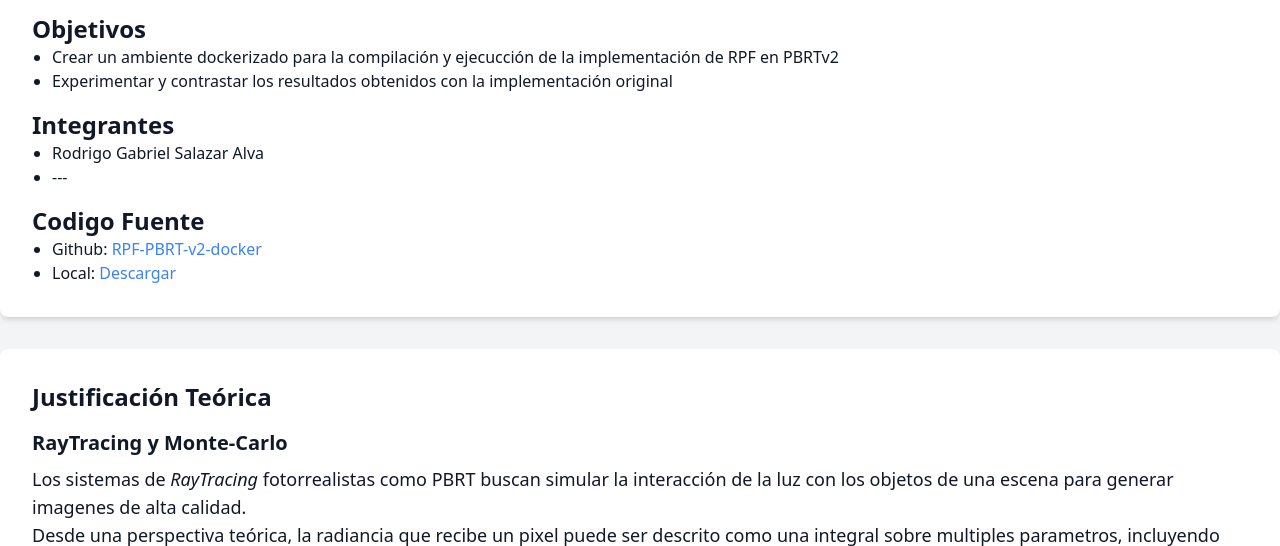
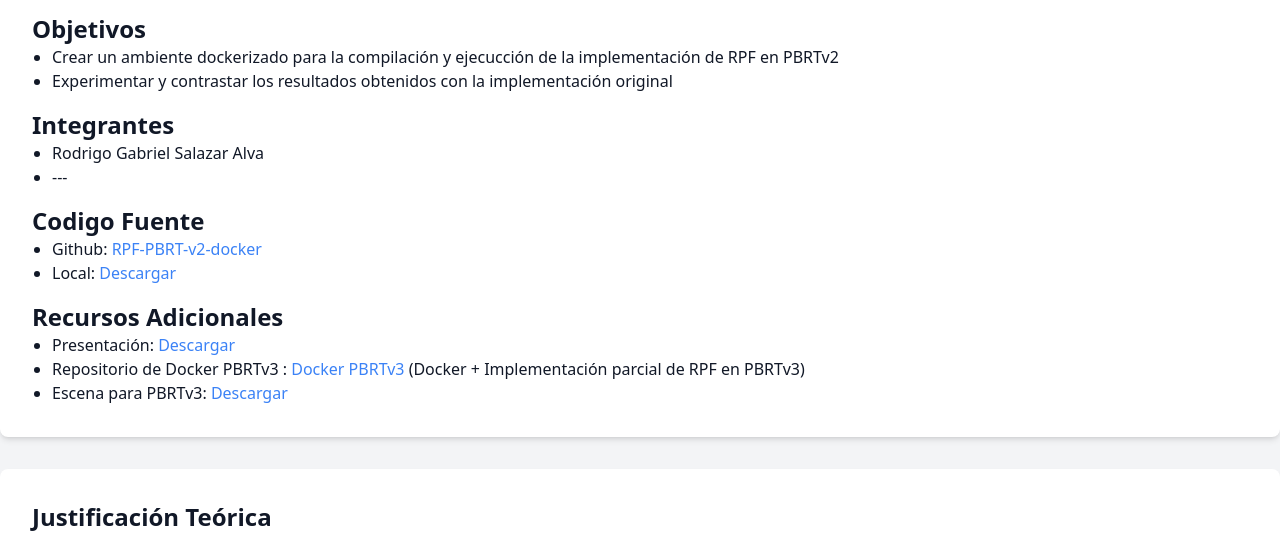
Before and after one commit to tux550/RPF-PBRT-v2-docker-webpage, a plain HTML site: page index.html in a window 1280 px wide. Shown: the part 235-781 px from the top of the page. Drawn offline with nearby package versions, Linux system fonts and the light colour scheme.

Commit message:
add extra resources

```diff
--- a/index.html
+++ b/index.html
@@ -49,6 +49,15 @@
         <li class="text-md">Github: <a href="https://github.com/tux550/RPF-PBRT-v2-docker" class="text-blue-500 hover:underline">RPF-PBRT-v2-docker</a></li>
         <li class="text-md">Local: <a href="src/RPF-PBRT-v2-docker.zip" class="text-blue-500 hover:underline">Descargar</a></li>
       </ul>
+
+      <h2 class="text-2xl font-semibold mt-4">Recursos Adicionales</h2>
+      <ul class="list-disc pl-5">
+        <li class="text-md">Presentación: <a href="files/Grafica-ProyectoFinal-RPF.pdf" class="text-blue-500 hover:underline">Descargar</a></li>
+        <li class="text-md">Repositorio de Docker PBRTv3 : <a href="https://github.com/tux550/RayTracer-RPF" class="text-blue-500 hover:underline">Docker PBRTv3</a> (Docker + Implementación parcial de RPF en PBRTv3)
+        </li>
+        <li class="text-md">Escena para PBRTv3: <a href="files/Conference.zip" class="text-blue-500 hover:underline">Descargar</a></li>
+      </ul>
+
     </section>
 
     <!-- Sección 2: Justificación Teórica -->
```
Also changed, not shown: 1 other file.
